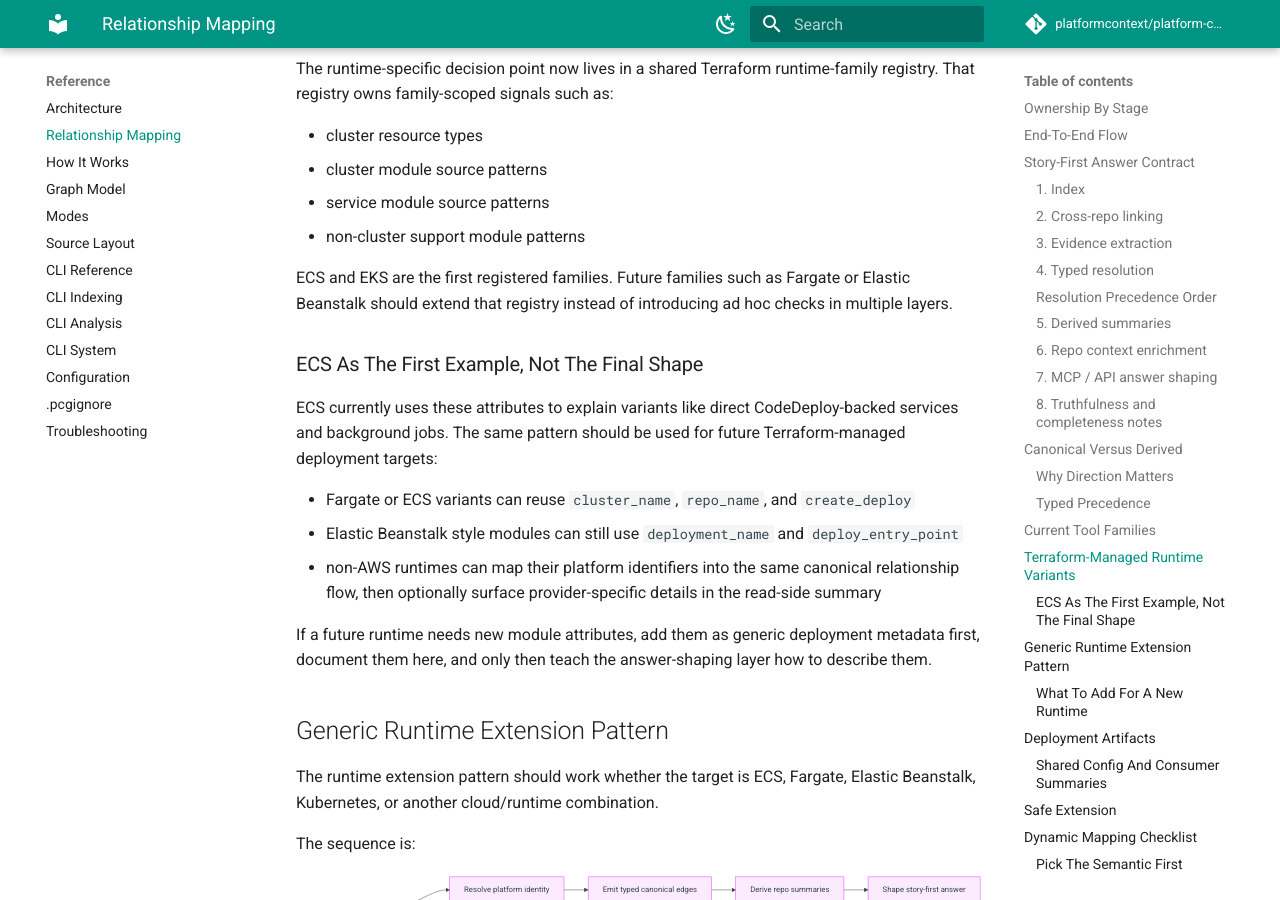
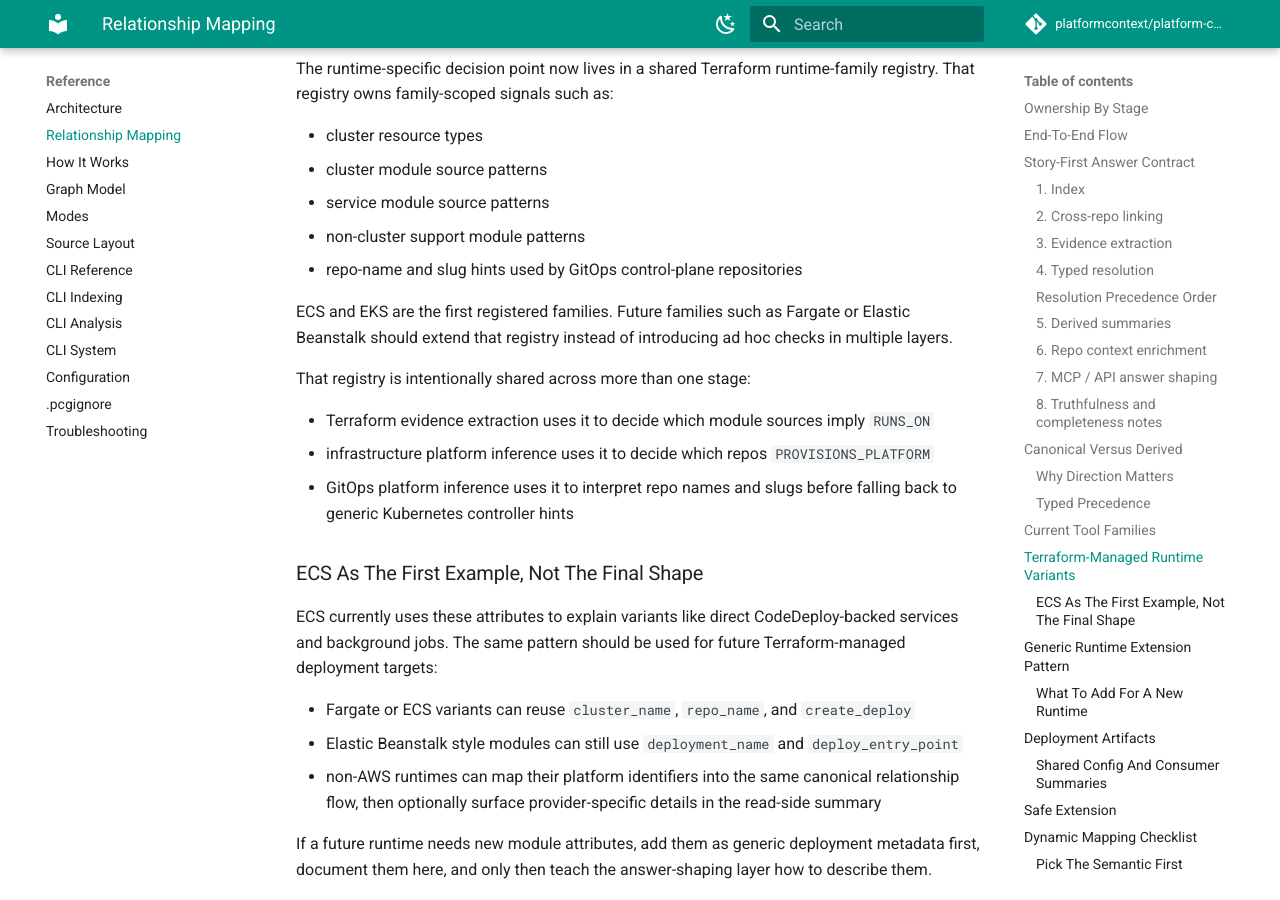
Before and after one commit to platformcontext/platform-context-graph, an MkDocs documentation site: the page built from docs/docs/reference/relationship-mapping.md, in a window 1280 px wide and 900 px high, scrolled down 7763 px. Built offline with MkDocs 1.6.1 and Material for MkDocs 9.7.7, drawn with Linux system fonts in a browser that asks for light colours; comment, search, counter and statistics services are not loaded.

Commit message:
Document shared runtime family guidance

````diff
--- a/docs/docs/reference/relationship-mapping.md
+++ b/docs/docs/reference/relationship-mapping.md
@@ -216,8 +216,15 @@ The runtime-specific decision point now lives in a shared Terraform runtime-fami
 - cluster module source patterns
 - service module source patterns
 - non-cluster support module patterns
+- repo-name and slug hints used by GitOps control-plane repositories
 
 ECS and EKS are the first registered families. Future families such as Fargate or Elastic Beanstalk should extend that registry instead of introducing ad hoc checks in multiple layers.
+
+That registry is intentionally shared across more than one stage:
+
+- Terraform evidence extraction uses it to decide which module sources imply `RUNS_ON`
+- infrastructure platform inference uses it to decide which repos `PROVISIONS_PLATFORM`
+- GitOps platform inference uses it to interpret repo names and slugs before falling back to generic Kubernetes controller hints
 
 ### ECS As The First Example, Not The Final Shape
 
@@ -237,10 +244,12 @@ The sequence is:
 
 ```mermaid
 flowchart LR
-    A[Parse generic module metadata] --> B[Resolve platform identity]
-    B --> C[Emit typed canonical edges]
-    C --> D[Derive repo summaries]
-    D --> E[Shape story-first answer]
+    A[Parse generic module metadata] --> B[Runtime-family registry]
+    A2[GitOps repo and slug hints] --> B
+    B --> C[Resolve platform identity]
+    C --> D[Emit typed canonical edges]
+    D --> E[Derive repo summaries]
+    E --> F[Shape story-first answer]
 
     A1[deployment_name\nrepo_name\ncreate_deploy\ncluster_name\nzone_id\ndeploy_entry_point]
     A -.-> A1
````
Also changed, not shown: src/platform_context_graph/relationships/README.md.
